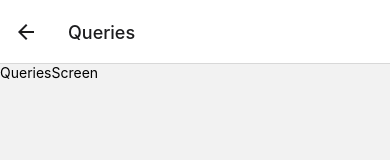
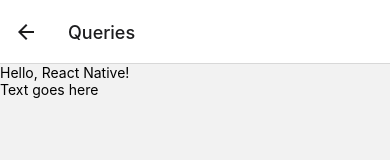
Before and after one commit to CodingItWrong/rn-testing-recipes, a React Native app: screen /Queries in a window 390 px wide. Shown: the top 160 px of the page. Built offline with nearby package versions, Linux system fonts and the light colour scheme.

Commit message:
Add test to queries screen

```diff
--- a/src/QueriesScreen/QueriesScreen.js
+++ b/src/QueriesScreen/QueriesScreen.js
@@ -1,5 +1,10 @@
-import {Text} from 'react-native';
+import {Text, TextInput} from 'react-native';
 
 export default function QueriesScreen() {
-  return <Text>QueriesScreen</Text>;
+  return (
+    <>
+      <Text>Hello, React Native!</Text>
+      <TextInput placeholder="Text goes here" />
+    </>
+  );
 }
```
Also changed, not shown: 2 other files (tests, documents, lock files or other folders).
